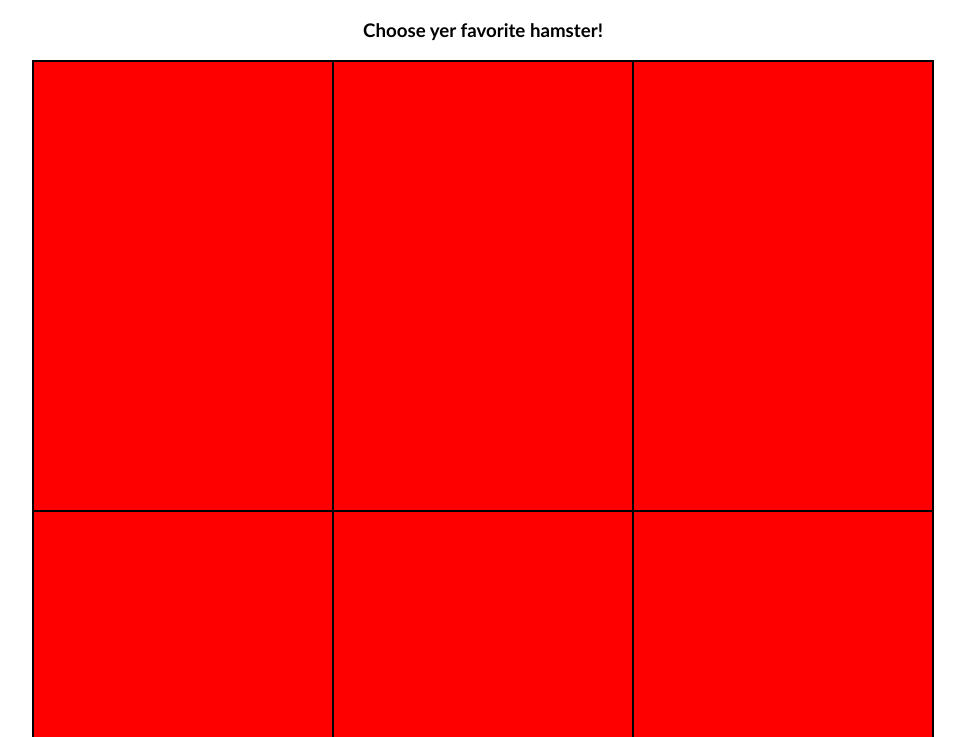
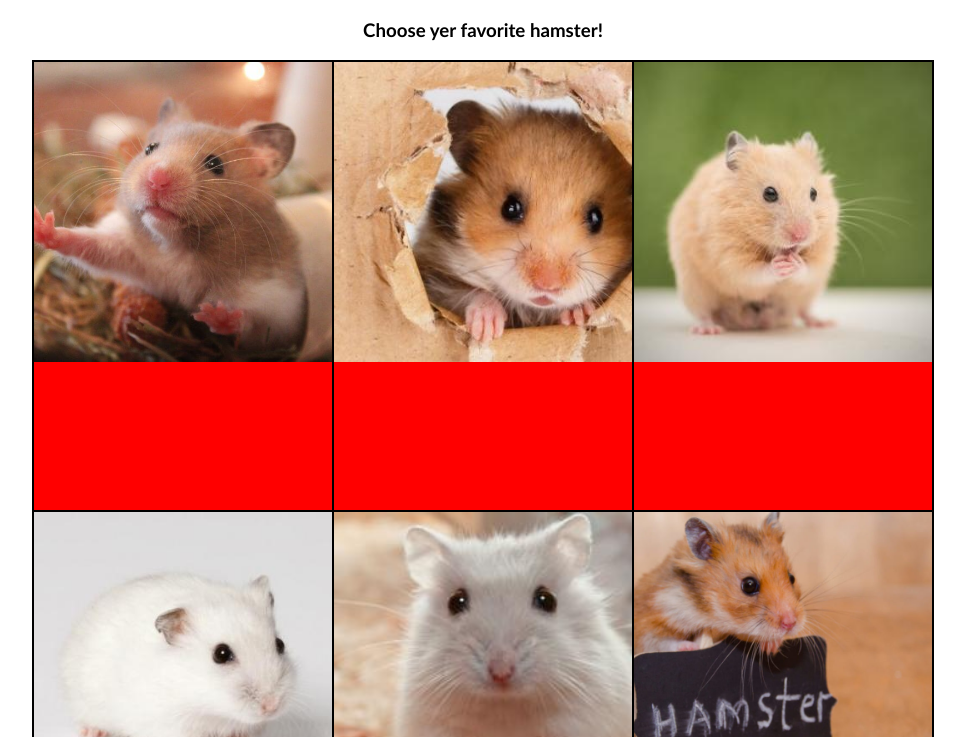
Before and after one commit to Ranz-ran/JS, a plain HTML site: page h05/opdr5.html in a window 1280 px wide. Shown: the part 63-800 px from the top of the page, without its empty margins (157-1122 px from the left). Drawn offline with Linux system fonts and the light colour scheme.

Commit message:
h05 bezig

```diff
--- a/h05/opdr5.html
+++ b/h05/opdr5.html
@@ -6,24 +6,36 @@
     <style>
 
         body{
-            font-family: 'Calibri', Serif;
+            font-family: 'Calibri', Serif,sans-serif;
             text-align: center;
         }
-        div.hamsterpicture{
+        div.picture-holder{
             box-sizing: border-box;
             height: 450px;
             width: 300px;
             float: left;
             background-color: red;
             border: solid 1px black;
+            object-fit: cover;
+        }
+
+        div.favoriet {
+            width: 300px;
+            height: 150px;
+            background-color: blue;
         }
 
         #pics {
             width:  900px;
-            height: 1450px;
+            height: 1350px;
             border: solid 1px black;
             font-size:  0px;
             margin: auto;
+        }
+        img {
+            object-fit: cover;
+            height: 300px;
+            max-width: 100%;
         }
     </style>
 </head>
@@ -36,19 +48,28 @@
 <script>
     pics = document.getElementById("pics")
     createPicsHolders();
+    createAapImages();
 
     function createPicsHolders() {
         for(var i = 0; i < 9; i++) {
             pictureHolder = document.createElement("div")
-            pictureHolder.className = "hamsterpicture";
+            pictureHolder.className = "picture-holder";
             pictureHolder.id = "picture-holder" + i;
             pics.appendChild(pictureHolder);
         }
     }
 
     function createAapImages(){
-pictureHolders = document.getElementsByClassName("aap")
+        pictureHolders = document.getElementsByClassName("picture-holder")
+       for (var i = 0; i < pictureHolders.length; i ++){
+           favoriet = document.createElement("div");
+           favoriet.className = "favoriet";
+           aapPlaatje = document.createElement("img");
+           aapPlaatje.src = "../h03/img3/Hamster" + (i+1) + ".jpg";
+           pictureHolders[i].appendChild(aapPlaatje);
+       }
     }
+
 </script>
 </body>
 </html>
```
